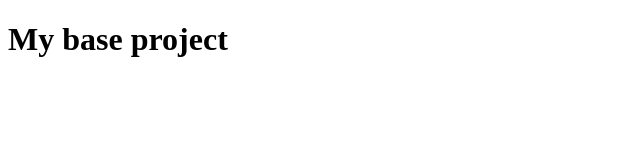
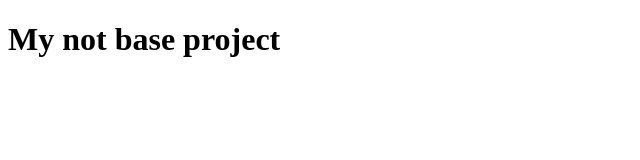
Before and after one commit to ZabFTFT/my-project, a plain HTML site: page index.html in a window 1280 px wide. Shown: the whole page, without its empty margins (0-640 px from the left). Drawn offline with Linux system fonts and the light colour scheme.

Commit message:
Update index.html

```diff
--- a/index.html
+++ b/index.html
@@ -7,6 +7,6 @@
     <title>My project</title>
 </head>
 <body>
-    <h1>My base project</h1>
+    <h1>My not base project</h1>
 </body>
 </html>
```
